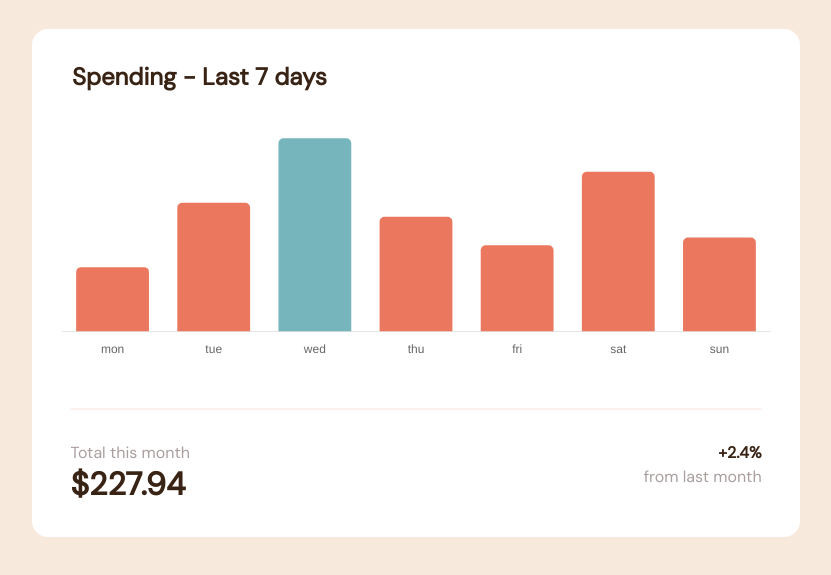
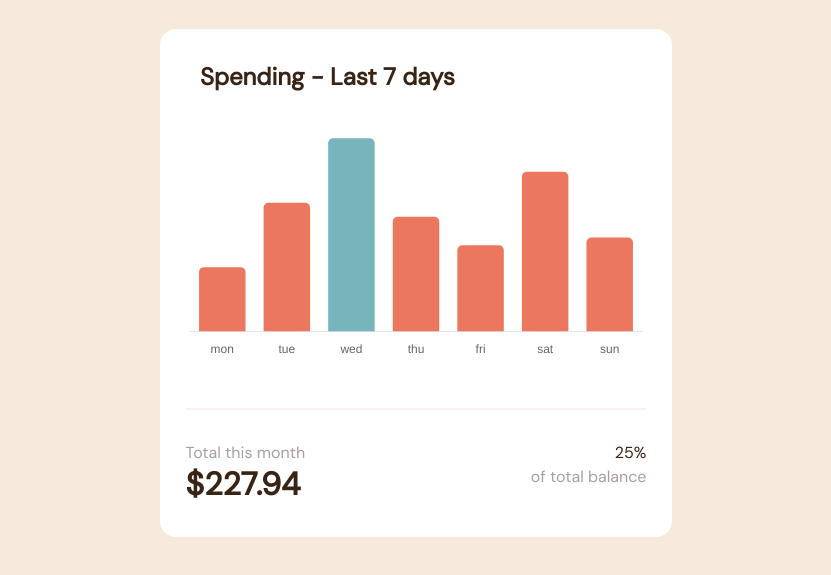
Before and after one commit to mesganaG/expense-chart-component, a plain HTML site: page index.html in a window 1280 px wide. Shown: the part 411-986 px from the top of the page, without its empty margins (224-1055 px from the left). Drawn offline with nearby package versions, Linux system fonts and the light colour scheme; a web font is replaced by a local one.

Commit message:
Final commit

```diff
--- a/index.html
+++ b/index.html
@@ -14,6 +14,9 @@
 
       <main>
           <div class="main-container">
+
+
+            <!-- current balance section -->
               <div class="balance">
                 <div class="balance-amount">
                   <p>My balance</p>
@@ -22,25 +25,26 @@
                 <div class="img-container"><img src="./images/logo.svg" alt="logo"></div>
               </div>
 
+
+                <!-- chart canvas here  -->
               <div class="chart-section">
-                    <h2>Spending - Last 7 days</h2>
-
-
-                    <!-- chart canvas here  -->
+                <h2>Spending - Last 7 days</h2>
                 <div class="chart">
                   <canvas id="myChart" ></canvas>
                 </div>
-                  <!-- chart canvas closes here  -->
+                <!-- chart canvas closes here  -->
+
+
+                <!-- total balance amount  -->
                 <div class="total-balance">
-
                   <div class="total-balance-amount">
                     <p>Total this month</p>
                     <h1 id="total-expense">$478.33</h1>
                   </div>
 
                   <div class="total-balance-percentage">
-                    <span id="percentage"><b>+2.4%</b></span>
-                    <p>from last month</p>
+                    <span id="percentage"><b></b></span>
+                    <p>of total balance</p>
                   </div>
                 </div>
 
@@ -57,32 +61,6 @@
           </div>
 
       </main>
-
-
-  <!-- My balance
-  $921.48
-
-  Spending - Last 7 days
-
-  mon
-  tue
-  wed
-  thu
-  fri
-  sat
-  sun
-
-  Total this month
-  $478.33
-
-  +2.4%
-  from last month -->
-
-  <!-- <div class="attribution">
-    Challenge by <a href="https://www.frontendmentor.io?ref=challenge" target="_blank">Frontend Mentor</a>.
-    Coded by <a href="#">Your Name Here</a>.
-  </div> -->
-
   <script src="index.js"></script>
 
 </body>
--- a/index.js
+++ b/index.js
@@ -10,10 +10,12 @@ fetch("./data.json")
         // Get the total expense and my balance
         const expenseEl = document.getElementById('total-expense');
         const myBalanceEl = document.getElementById('my-balance');
+        const percentageEl = document.getElementById('percentage');
         const startingBalance = 921.48;
         const totalExpense = amount.reduce((total, curr) => total + curr);
         myBalanceEl.innerText = `$${startingBalance - totalExpense}`;
         expenseEl.innerText = `$${totalExpense}`;
+        percentageEl.innerText = `${Math.round((totalExpense / startingBalance) * 100)}%`;
 
         // Custom background color for the bar chart
         const customBackgroundColor = amount.map(value => {
@@ -109,7 +111,3 @@ fetch("./data.json")
         });
 
     });
-
-
-//chartMain.defaults.scale.gridLines.drawOnChartArea = false;
-//const ctx = document.getElementById('myChart');
--- a/style.css
+++ b/style.css
@@ -93,7 +93,7 @@ main {
     font-size: bold;
 }
 
-@media screen and (min-width: 800px){
+@media screen and (max-width: 1099px){
 
     .main-container {
         width: 60%;
```
Also changed, not shown: images/desktop-version.png (added), images/ipad-version.png (added), images/mobile-version.png (added), 2 other files.
